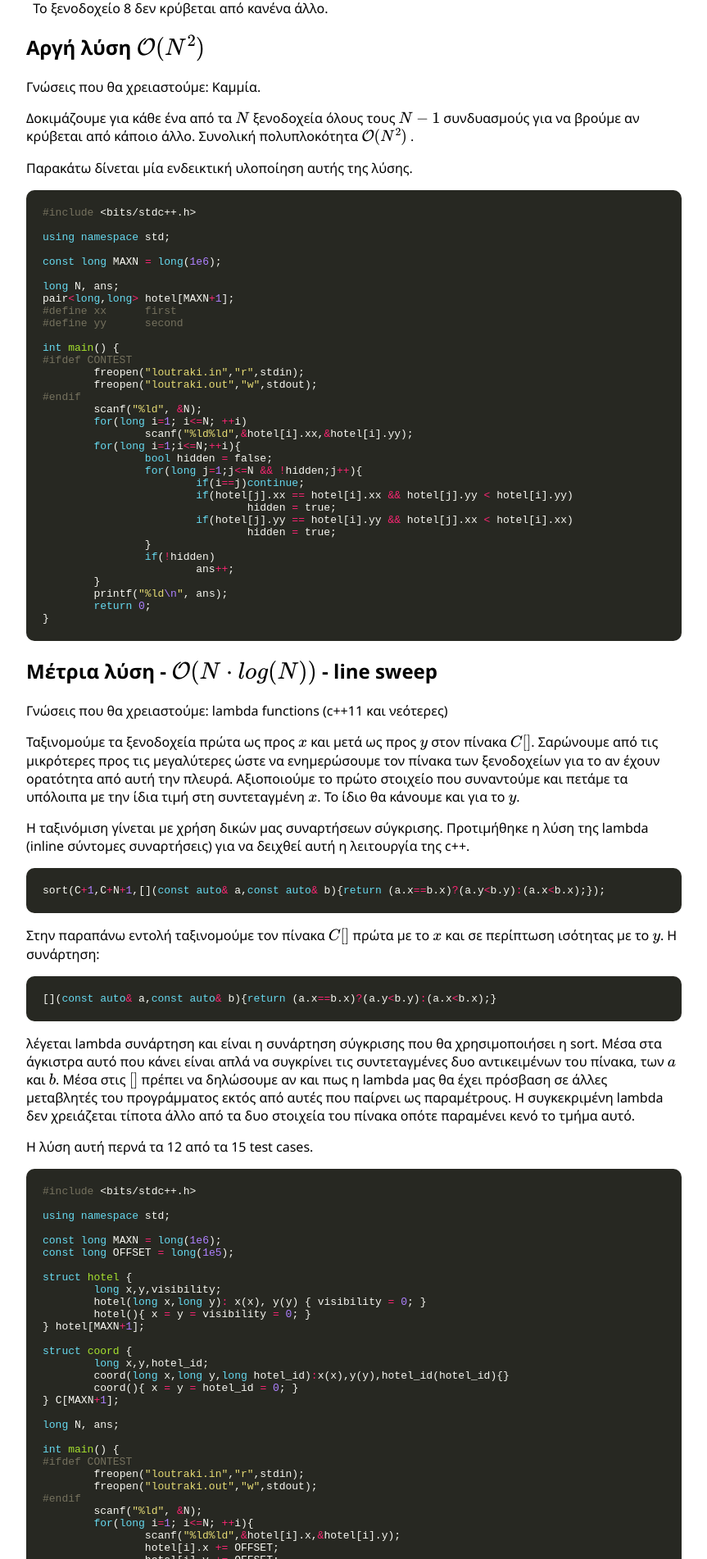
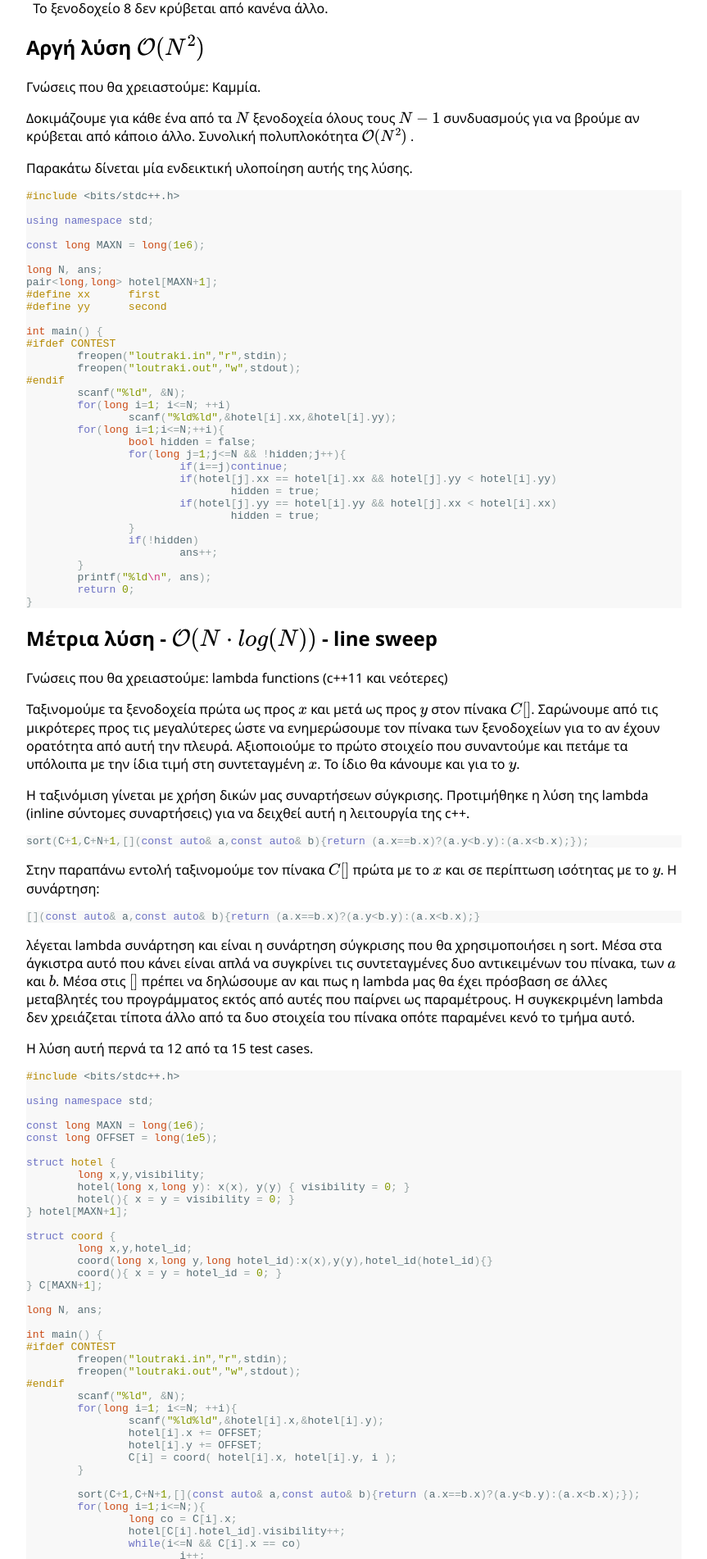
Before and after one commit to pdp-archive/pdp-archive.github.io, a Jekyll site: the page built from contests/_24-PDP/c-loutraki-solution.md, in a window 1280 px wide. Shown: the part 913-2815 px from the top of the page at 82% size, without its empty margins (208-1071 px from the left). Built offline with Jekyll 4.4.1, drawn with Linux system fonts in a browser that asks for light colours; formulas are drawn with MathJax 3.

Commit message:
Change code theme to solarised base16

```diff
--- /dev/null
+++ b/css/base16_solarised.css
@@ -0,0 +1,80 @@
+.highlight table td { padding: 5px; }
+.highlight table pre { margin: 0; }
+.highlight, .highlight .w {
+  color: #586e75;
+}
+.highlight .err {
+  color: #002b36;
+  background-color: #dc322f;
+}
+.highlight .c, .highlight .cd, .highlight .cm, .highlight .c1, .highlight .cs {
+  color: #657b83;
+}
+.highlight .cp {
+  color: #b58900;
+}
+.highlight .nt {
+  color: #b58900;
+}
+.highlight .o, .highlight .ow {
+  color: #93a1a1;
+}
+.highlight .p, .highlight .pi {
+  color: #93a1a1;
+}
+.highlight .gi {
+  color: #859900;
+}
+.highlight .gd {
+  color: #dc322f;
+}
+.highlight .gh {
+  color: #268bd2;
+  background-color: #002b36;
+  font-weight: bold;
+}
+.highlight .k, .highlight .kn, .highlight .kp, .highlight .kr, .highlight .kv {
+  color: #6c71c4;
+}
+.highlight .kc {
+  color: #cb4b16;
+}
+.highlight .kt {
+  color: #cb4b16;
+}
+.highlight .kd {
+  color: #cb4b16;
+}
+.highlight .s, .highlight .sb, .highlight .sc, .highlight .sd, .highlight .s2, .highlight .sh, .highlight .sx, .highlight .s1 {
+  color: #859900;
+}
+.highlight .sr {
+  color: #2aa198;
+}
+.highlight .si {
+  color: #d33682;
+}
+.highlight .se {
+  color: #d33682;
+}
+.highlight .nn {
+  color: #b58900;
+}
+.highlight .nc {
+  color: #b58900;
+}
+.highlight .no {
+  color: #b58900;
+}
+.highlight .na {
+  color: #268bd2;
+}
+.highlight .m, .highlight .mf, .highlight .mh, .highlight .mi, .highlight .il, .highlight .mo, .highlight .mb, .highlight .mx {
+  color: #859900;
+}
+.highlight .ss {
+  color: #859900;
+}
+.highlight {
+  background-color: #f8f8f8;
+}
--- a/css/main.scss
+++ b/css/main.scss
@@ -1,7 +1,7 @@
 ---
 ---
 
-@import url(monokai.css);
+@import url(base16_solarised.css);
 
 body {
   font-family: "Segoe UI", Helvetica;
--- a/css/monokai.css
+++ /dev/null
@@ -1,65 +0,0 @@
-pre.highlight,.highlight pre { padding: 20px; background-color: #272822; border-radius: 10px; color: #f8f8f2; }
-.highlight .hll { background-color: #49483e }
-.highlight .c { color: #75715e } /* Comment */
-.highlight .err { color: #960050; background-color: #1e0010 } /* Error */
-.highlight .k { color: #66d9ef } /* Keyword */
-.highlight .l { color: #ae81ff } /* Literal */
-.highlight .n { color: #f8f8f2 } /* Name */
-.highlight .o { color: #f92672 } /* Operator */
-.highlight .p { color: #f8f8f2 } /* Punctuation */
-.highlight .cm { color: #75715e } /* Comment.Multiline */
-.highlight .cp { color: #75715e } /* Comment.Preproc */
-.highlight .c1 { color: #75715e } /* Comment.Single */
-.highlight .cs { color: #75715e } /* Comment.Special */
-.highlight .ge { font-style: italic } /* Generic.Emph */
-.highlight .gs { font-weight: bold } /* Generic.Strong */
-.highlight .kc { color: #66d9ef } /* Keyword.Constant */
-.highlight .kd { color: #66d9ef } /* Keyword.Declaration */
-.highlight .kn { color: #f92672 } /* Keyword.Namespace */
-.highlight .kp { color: #66d9ef } /* Keyword.Pseudo */
-.highlight .kr { color: #66d9ef } /* Keyword.Reserved */
-.highlight .kt { color: #66d9ef } /* Keyword.Type */
-.highlight .ld { color: #e6db74 } /* Literal.Date */
-.highlight .m { color: #ae81ff } /* Literal.Number */
-.highlight .s { color: #e6db74 } /* Literal.String */
-.highlight .na { color: #a6e22e } /* Name.Attribute */
-.highlight .nb { color: #f8f8f2 } /* Name.Builtin */
-.highlight .nc { color: #a6e22e } /* Name.Class */
-.highlight .no { color: #66d9ef } /* Name.Constant */
-.highlight .nd { color: #a6e22e } /* Name.Decorator */
-.highlight .ni { color: #f8f8f2 } /* Name.Entity */
-.highlight .ne { color: #a6e22e } /* Name.Exception */
-.highlight .nf { color: #a6e22e } /* Name.Function */
-.highlight .nl { color: #f8f8f2 } /* Name.Label */
-.highlight .nn { color: #f8f8f2 } /* Name.Namespace */
-.highlight .nx { color: #a6e22e } /* Name.Other */
-.highlight .py { color: #f8f8f2 } /* Name.Property */
-.highlight .nt { color: #f92672 } /* Name.Tag */
-.highlight .nv { color: #f8f8f2 } /* Name.Variable */
-.highlight .ow { color: #f92672 } /* Operator.Word */
-.highlight .w { color: #f8f8f2 } /* Text.Whitespace */
-.highlight .mf { color: #ae81ff } /* Literal.Number.Float */
-.highlight .mh { color: #ae81ff } /* Literal.Number.Hex */
-.highlight .mi { color: #ae81ff } /* Literal.Number.Integer */
-.highlight .mo { color: #ae81ff } /* Literal.Number.Oct */
-.highlight .sb { color: #e6db74 } /* Literal.String.Backtick */
-.highlight .sc { color: #e6db74 } /* Literal.String.Char */
-.highlight .sd { color: #e6db74 } /* Literal.String.Doc */
-.highlight .s2 { color: #e6db74 } /* Literal.String.Double */
-.highlight .se { color: #ae81ff } /* Literal.String.Escape */
-.highlight .sh { color: #e6db74 } /* Literal.String.Heredoc */
-.highlight .si { color: #e6db74 } /* Literal.String.Interpol */
-.highlight .sx { color: #e6db74 } /* Literal.String.Other */
-.highlight .sr { color: #e6db74 } /* Literal.String.Regex */
-.highlight .s1 { color: #e6db74 } /* Literal.String.Single */
-.highlight .ss { color: #e6db74 } /* Literal.String.Symbol */
-.highlight .bp { color: #f8f8f2 } /* Name.Builtin.Pseudo */
-.highlight .vc { color: #f8f8f2 } /* Name.Variable.Class */
-.highlight .vg { color: #f8f8f2 } /* Name.Variable.Global */
-.highlight .vi { color: #f8f8f2 } /* Name.Variable.Instance */
-.highlight .il { color: #ae81ff } /* Literal.Number.Integer.Long */
-
-.highlight .gh { } /* Generic Heading & Diff Header */
-.highlight .gu { color: #75715e; } /* Generic.Subheading & Diff Unified/Comment? */
-.highlight .gd { color: #f92672; } /* Generic.Deleted & Diff Deleted */
-.highlight .gi { color: #a6e22e; } /* Generic.Inserted & Diff Inserted */
```
